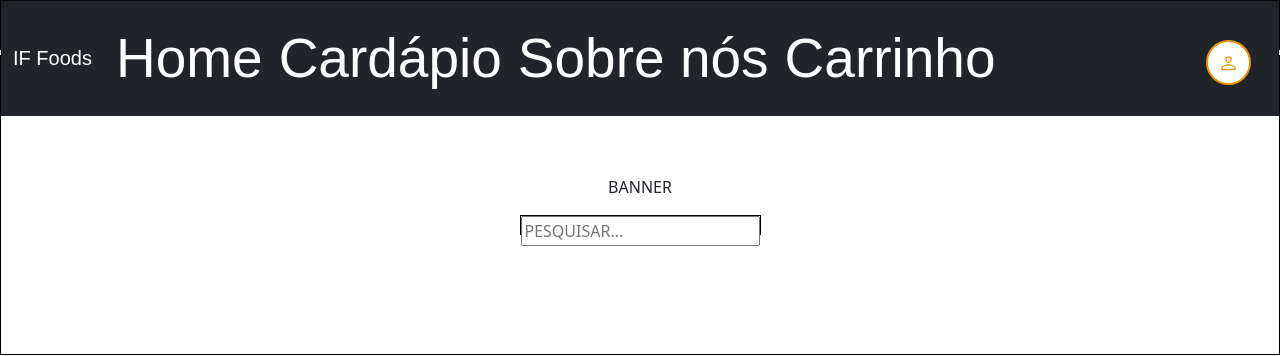
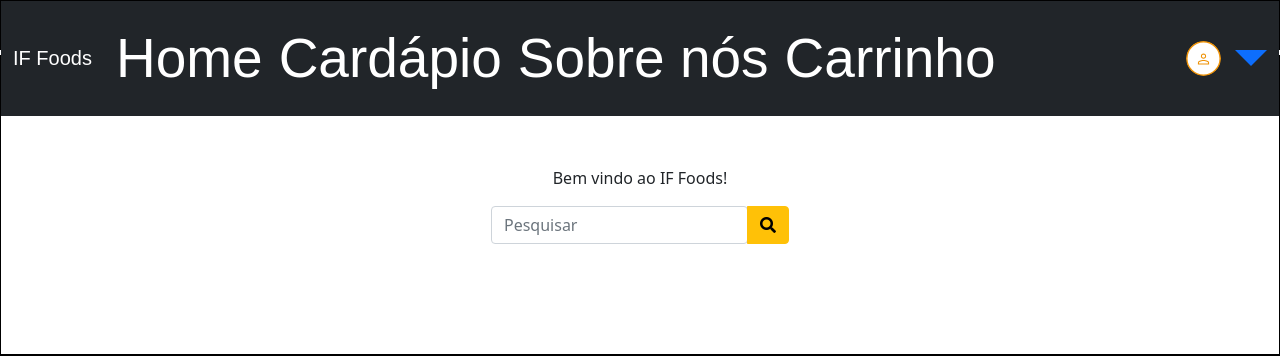
Before and after one commit to Enison1/iffood, a PHP site: page /index.php in a window 1280 px wide. Shown: the top 356 px of the page. Run offline with PHP 8.4, Linux system fonts and the light colour scheme; some web fonts are replaced.

Commit message:
alteração arquivo cabeça.php

```diff
--- a/11-05/cabeca.php
+++ b/11-05/cabeca.php
@@ -5,16 +5,19 @@
     <meta charset="UTF-8">
     <meta http-equiv="X-UA-Compatible" content="IE=edge">
     <meta name="viewport" content="width=device-width, initial-scale=1.0">
-    <link href="https://cdn.jsdelivr.net/npm/bootstrap@5.0.2/dist/css/bootstrap.min.css" rel="stylesheet">
+    <link rel="stylesheet" href="https://cdn.jsdelivr.net/npm/bootstrap@5.1.3/dist/css/bootstrap.min.css">
+    <link rel="stylesheet"
+        href="https://fonts.googleapis.com/css2?family=Material+Symbols+Outlined:opsz,wght,FILL,GRAD@48,400,0,0">
     <link rel="preconnect" href="https://fonts.googleapis.com">
+    <link rel="stylesheet" href="https://cdnjs.cloudflare.com/ajax/libs/font-awesome/5.15.3/css/all.min.css">
     <link rel="preconnect" href="https://fonts.gstatic.com" crossorigin>
     <link href="https://fonts.googleapis.com/css2?family=Aladin&display=swap" rel="stylesheet">
-    <link rel="stylesheet" href="https://fonts.googleapis.com/css2?family=Material+Symbols+Outlined:opsz,wght,FILL,GRAD@48,400,0,0" />
     <link rel="stylesheet" href="style.css">
     <title>IF Food</title>
 </head>
 
 <body>
+    <script src="MDB5-STANDARD-UI-KIT-Free-6.3.1/src/js/free/dropdow.js"></script>
 
     <div class="cabecalho">
         <div class="menu">
@@ -40,21 +43,47 @@
                                 <a class="nav-link active" href="#">Carrinho</a>
                             </li>
                         </ul>
-                        <a class="nav-link active"  href="#"><img class="perfil-user" src="svg/Group 95.svg" alt=""></a>
+                        <!-- Avatar -->
+                        <div class="dropdown">
+                            <a class="dropdown-toggle d-flex align-items-center hidden-arrow" href="#"
+                                id="navbarDropdownMenuAvatar" role="button" data-mdb-toggle="dropdown"
+                                aria-expanded="false">
+                                <img src="svg/Group 95.svg" class="rounded-circle" height="35" alt="perfil"
+                                    loading="lazy" />
+                            </a>
+                            <ul class="dropdown-menu dropdown-menu-end" aria-labelledby="navbarDropdownMenuAvatar">
+                                <li>
+                                    <a class="dropdown-item" href="#">Meu perfil</a>
+                                </li>
+                                <li>
+                                    <a class="dropdown-item" href="#">Configurações</a>
+                                </li>
+                                <li>
+                                    <a class="dropdown-item" href="#">Sair</a>
+                                </li>
+                            </ul>
+                        </div>
                     </div>
+
                 </div>
             </nav>
         </div>
+    </div>
 
-        <div class="banner">
-            <div class="main">
-                <div>
-                    <p>BANNER</p>
+    <div class="banner">
+        <div class="main">
+            <div>
+                <p>Bem vindo ao IF Foods!</p>
+            </div>
+            <div class="input-group">
+                <div class="form-outline">
+                    <input width="300" placeholder="Pesquisar" type="search" id="form1" class="form-control" />
+                    <!-- <label class="form-label" for="form1">Pesquisar</label> -->
                 </div>
-                <div class="pesquisa">
-                    <input type="text" placeholder='PESQUISAR...'>
-                </div>
+                <button type="button" class="btn btn-warning">
+                    <i class="fas fa-search"></i>
+                </button>
             </div>
         </div>
-
     </div>
+    </div>
```
